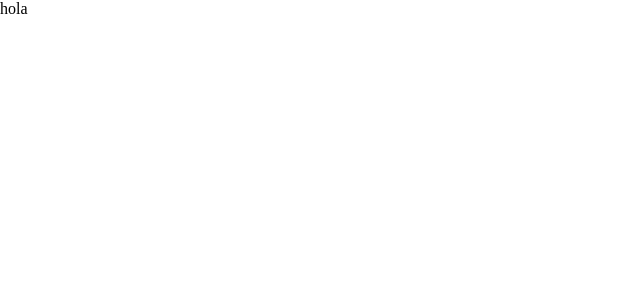
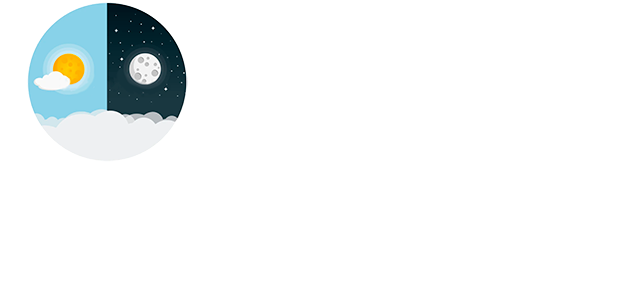
Before and after one commit to davshn/weatherapp, a React (Create React App) app: page /about in a window 1280 px wide. Shown: the top 300 px of the page, without its empty margins (0-640 px from the left). Built offline with nearby package versions, Linux system fonts and the light colour scheme.

Commit message:
links to home

```diff
--- a/public/index.html
+++ b/public/index.html
@@ -2,16 +2,14 @@
 <html lang="es">
   <head>
     <meta charset="utf-8" />
-    <link rel="shortcut icon" href="../src/assets/favicon.png " type="image/png" />
+    <link rel="icon" href="../src/assets/favicon.png" type="image/png" />
     <meta name="viewport" content="width=device-width, initial-scale=1" />
     <meta name="theme-color" content="#000000" />
     <meta
       name="description"
-      content="Web site created using create-react-app"
-    />
+      content="Web site created using create-react-app"/>
     <meta http-equiv="Content-Security-Policy" content="upgrade-insecure-requests">
-    <link rel="apple-touch-icon" href=" " />
-
+    <link rel="apple-touch-icon" href="../src/assets/favicon.png" type="image/png"/>
     <link rel="manifest" href="manifest.json" />
 
     <title>Clima App</title>
@@ -19,6 +17,5 @@
   <body>
     <noscript>You need to enable JavaScript to run this app.</noscript>
     <div id="root"></div>
-
   </body>
 </html>
--- a/src/components/NavigationBar.jsx
+++ b/src/components/NavigationBar.jsx
@@ -1,6 +1,7 @@
 import styled from "styled-components"
 import SearchBar from "./SearchBar";
 import { Link } from 'react-router-dom';
+import icon from '../assets/Weather icon.png';
 
 const NavigationContainer = styled.section`               //Estilo del contenedor de tarjetas
   width: 310px;
@@ -29,14 +30,20 @@ const Button = styled.button`
 		-o-transform : scale(0.9); /* Opera */
 		-ms-transform : scale(0.9); /* IE9 */
 }
-`
+`;
+const ImgCard = styled.img`
+
+
+`;
+
 
 export default function NavigationBar({onSearch}) {
 
   return (
     <NavigationContainer>
+      <ImgCard src={icon}></ImgCard>
       <Link to='/about'>            {/*Link a about */}
-      <Button>Acerca de</Button>
+        <Button>Acerca de</Button>
       </Link>
       <SearchBar onSearch={onSearch}/>
     </NavigationContainer>
--- a/src/view/About.jsx
+++ b/src/view/About.jsx
@@ -1,10 +1,19 @@
+import { Link } from 'react-router-dom';
+import styled from "styled-components"
+import icon from "../assets/Weather icon.png";
+const ImgCard = styled.img`
+
+
+`;
 export default function About() {
 
 
 
 return (
     <div>
-        hola
+        <Link to='/'>
+            <ImgCard src={icon}></ImgCard>
+        </Link>
     </div>
 
 )
--- a/src/view/CityExtended.jsx
+++ b/src/view/CityExtended.jsx
@@ -1,6 +1,7 @@
 import { useParams } from "react-router"
 import styled from "styled-components"
 import icon from "../assets/Weather icon.png";
+import { Link } from 'react-router-dom';
 
 const ExtendedContainer = styled.section`
 
@@ -41,7 +42,9 @@ export default function CityExtended({onFilter}) {
     return (
         <ExtendedContainer>
             <DetailedCard>
-                <ImgCard src={icon}></ImgCard>
+                <Link to='/'>
+                    <ImgCard src={icon}></ImgCard>
+                </Link>
                 <TitleCard>{city.name}</TitleCard>
                 <InfoText>Temperatura:</InfoText>
                 <InfoText>{city.temp}°<br></br></InfoText>
```
